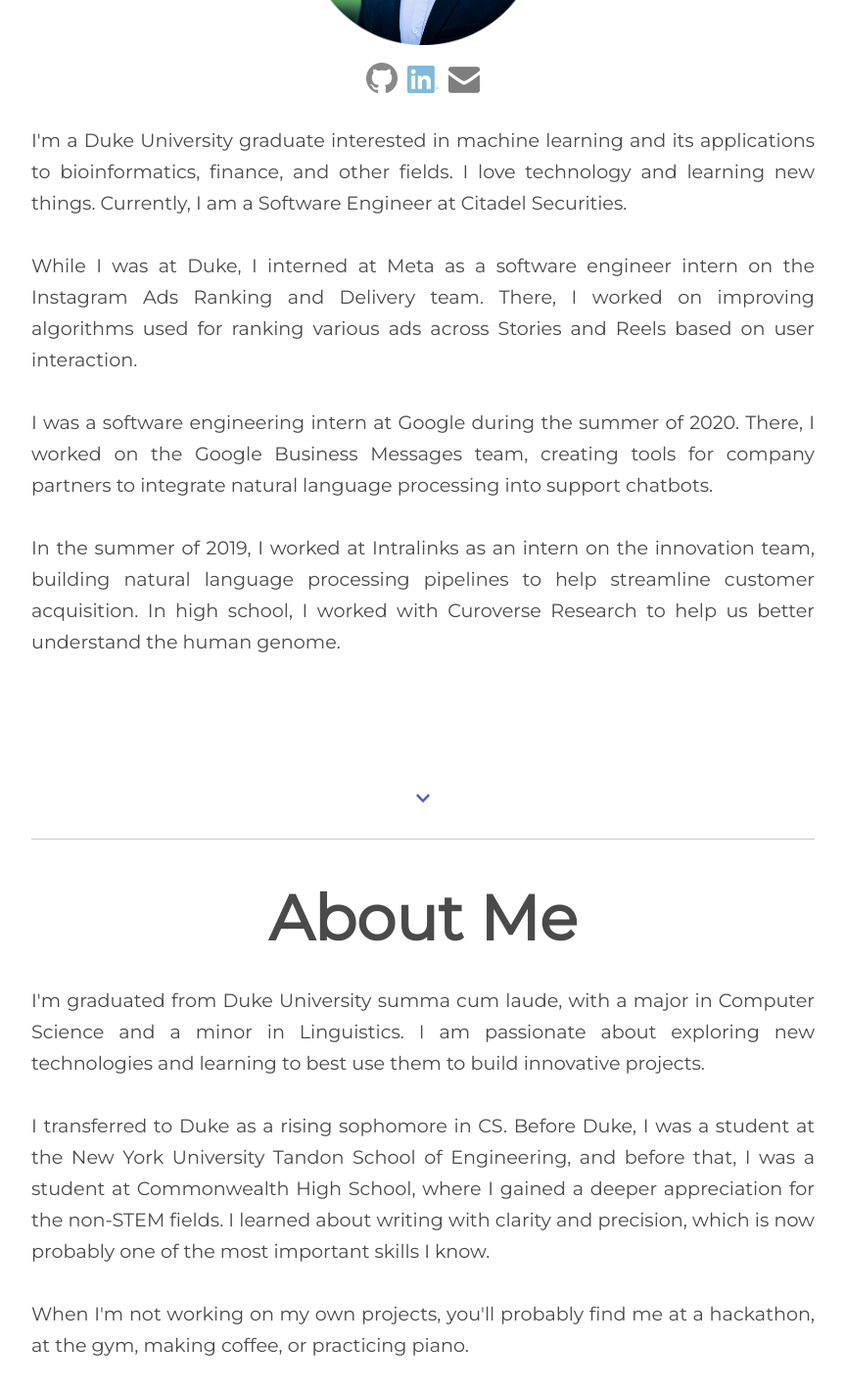
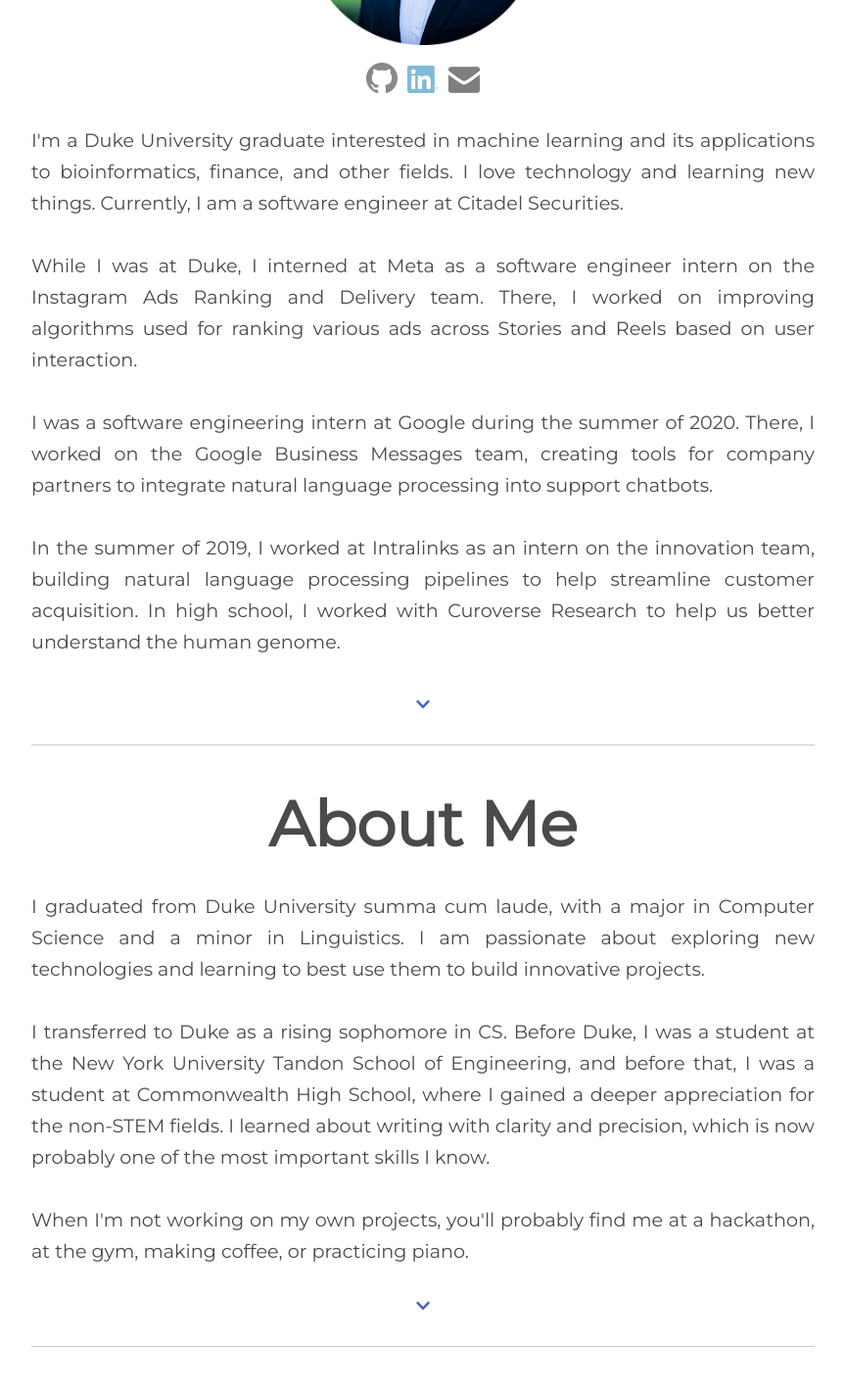
Before and after one commit to Kevin-Fang/kevinzfang.com, a React (Create React App) app: page / in a window 1280 px wide. Shown: the part 340-1762 px from the top of the page at 98% size, without its empty margins (208-1071 px from the left). Built offline with nearby package versions, Linux system fonts and the light colour scheme; some icons are missing; a web font is replaced by a local one.

Commit message:
fix formatting

```diff
--- a/src/About.js
+++ b/src/About.js
@@ -15,7 +15,7 @@
             lineHeight: "24pt",
           }}
         >
-          I'm graduated from Duke University summa cum laude, with a major in
+          I graduated from Duke University summa cum laude, with a major in
           Computer Science and a minor in Linguistics. I am passionate about
           exploring new technologies and learning to best use them to build
           innovative projects.
--- a/src/App.js
+++ b/src/App.js
@@ -143,8 +143,8 @@
           >
             I'm a Duke University graduate interested in machine learning and
             its applications to bioinformatics, finance, and other fields. I
-            love technology and learning new things. Currently, I am a Software
-            Engineer at Citadel Securities.
+            love technology and learning new things. Currently, I am a software
+            engineer at Citadel Securities.
             <br />
             <br />
             While I was at Duke, I interned at Meta as a software engineer
@@ -162,9 +162,6 @@
             innovation team, building natural language processing pipelines to
             help streamline customer acquisition. In high school, I worked with
             Curoverse Research to help us better understand the human genome.
-            <br />
-            <br />
-            <br />
             <br />
             <br />
           </span>
```
Also changed, not shown: 1 other file (tests, documents, lock files or other folders).
